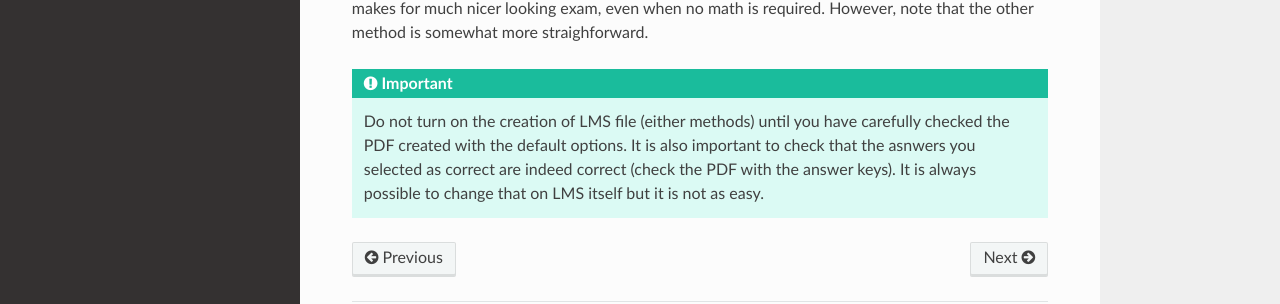
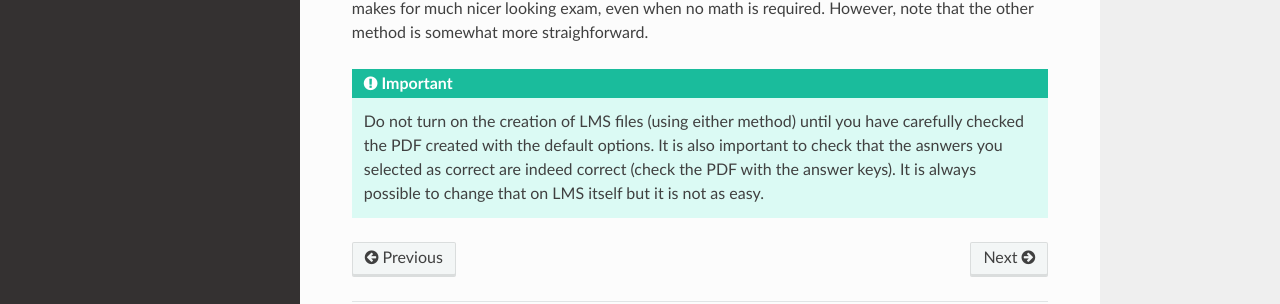
Before and after one commit to meuniv/yamldoc, a Sphinx documentation site: the page built from docs/lms.rst, in a window 1280 px wide and 900 px high, scrolled down 3593 px. Shown: the part 493-797 px from the top of the window. Built offline with Sphinx 7.4.7 and the Read the Docs theme 2.0.0, drawn with Linux system fonts in a browser that asks for light colours.

Commit message:
Update lms.rst

```diff
--- a/docs/lms.rst
+++ b/docs/lms.rst
@@ -142,4 +142,4 @@ After uploading the question, the exam looks like this:
 The content is the same as in the example using text only. I personally prefer this approach as it makes for much nicer looking exam, even when no math is required. However, note that the other method is somewhat more straighforward.
 
 
-.. Important:: Do not turn on the creation of LMS file (either methods) until you have carefully checked the PDF created with the default options. It is also important to check that the asnwers you selected as correct are indeed correct (check the PDF with the answer keys). It is always possible to change that on LMS itself but it is not as easy.
+.. Important:: Do not turn on the creation of LMS files (using either method) until you have carefully checked the PDF created with the default options. It is also important to check that the asnwers you selected as correct are indeed correct (check the PDF with the answer keys). It is always possible to change that on LMS itself but it is not as easy.
```
